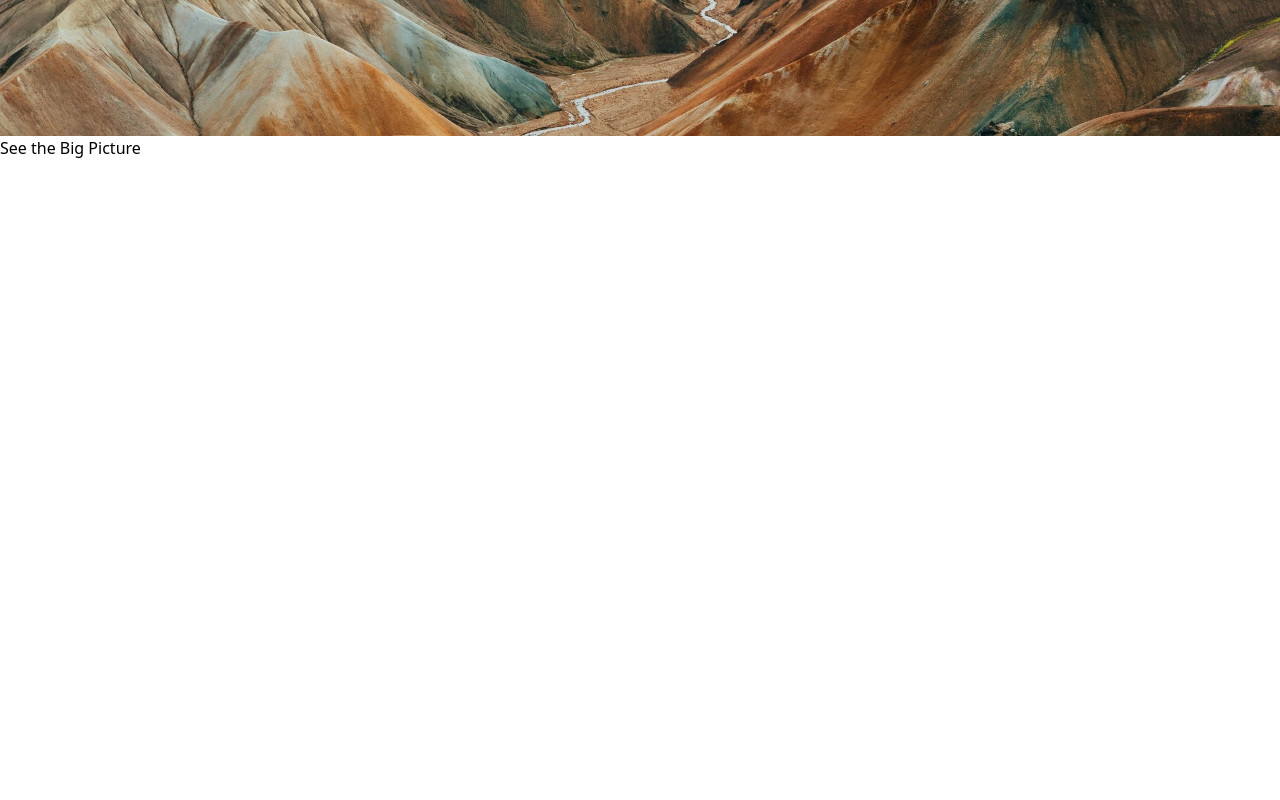
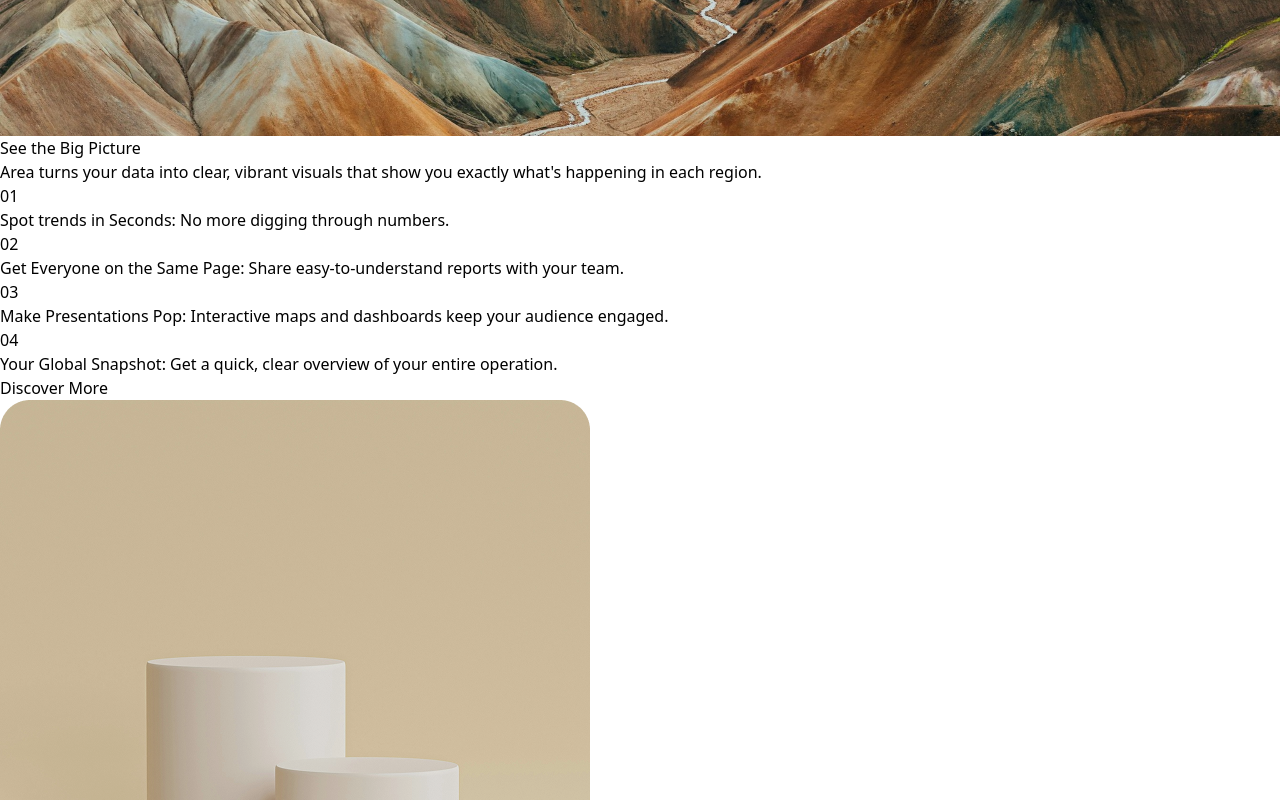
Before and after one commit to yanicksadi/My-dashboard, a React (Vite) app: page / in a window 1280 px wide. Shown: the part 2400-3200 px from the top of the page. Before the commit the page ends 2560 px from the top, so only its background shows below. Built offline with nearby package versions, Linux system fonts and the light colour scheme.

Commit message:
Style on the Bigpicture component

```diff
--- a/src/components/BigPicture.jsx
+++ b/src/components/BigPicture.jsx
@@ -14,14 +14,41 @@ function BigPicture(){
     number: "03",
     text: "Make Presentations Pop: Interactive maps and dashboards keep your audience engaged."
   },
+  {
+    number: "04",
+    text: "Your Global Snapshot: Get a quick, clear overview of your entire operation."
+  }
 ]
 return(
-  <div>
-    <div className="w-1/2 border-gray-300 border-t-gray-400 mb-20">
-    <p className="text-5xl font-medium font-serif">See the Big Picture</p>
+  <div className="container mt-20 flex gap-10 border-t-gray-400 mb-20 px-10 my-10">
 
+    <div className="border-t border-t-gray-200 py-10">
+
+      <p className="text-5xl font-medium font-serif">See the Big Picture</p>
+    <p className="text-green-700 my-10 text-sm">Area turns your data into clear, vibrant visuals that show you exactly
+          what's happening in each region.</p>
+
+
+    {features.map((feature, index) => (
+      <div key={index}>
+        <div className="flex items-center mt-5 border-t border-t-gray-200">
+          <span className="text-green-600 font-bold  flex-row items-center p-5 ">
+            {feature.number}
+          </span>
+          <p className="text-sm">{feature.text}</p>
+        </div>
+      </div>
+    ))}
+  <div className="mt-10">
+      <a class="md:inline-flex items-center gap-2 px-6 py-2 text-black bg-[#DFECC6] rounded-full font-semibold transition duration-300 ease-in-out hover:bg-[#8FA36B] ">Discover More</a>
     </div>
+
   </div>
+  <div className="w-1/2">
+    <img src={featuresCarousel} alt="features carousel" className="rounded-sm h-[744px] w-[990px]" />
+  </div>
+</div>
+
 )
 }
 
```
